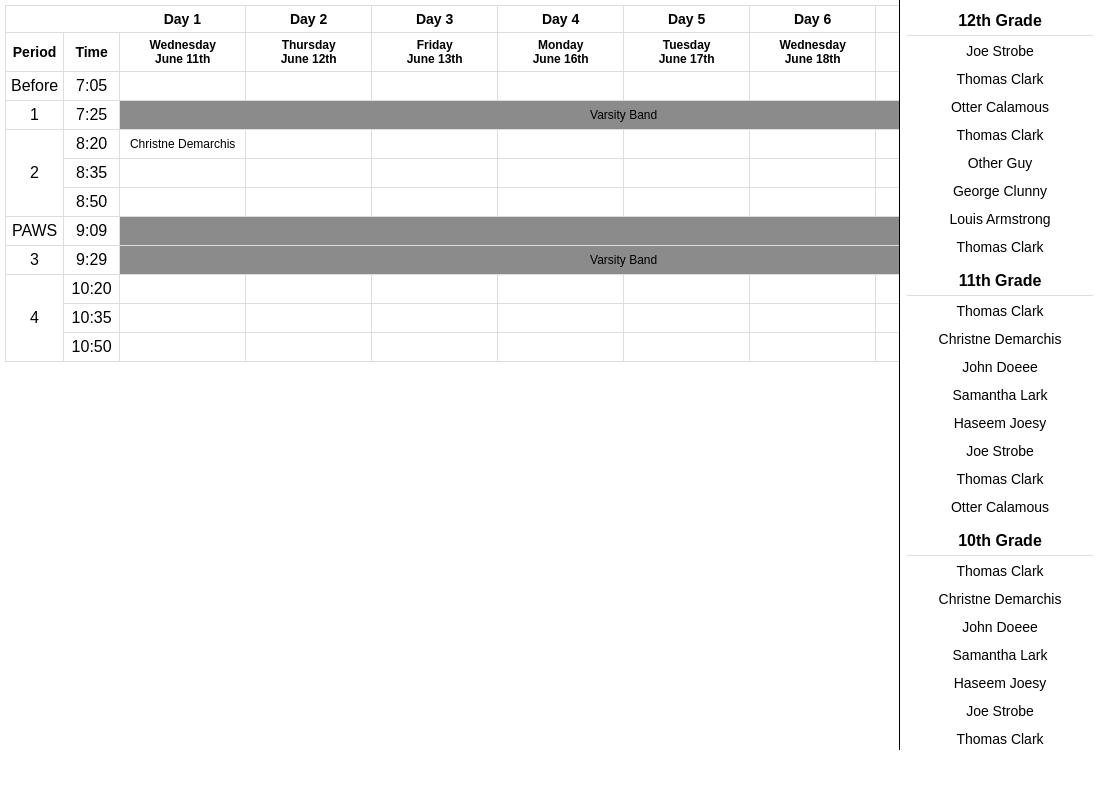
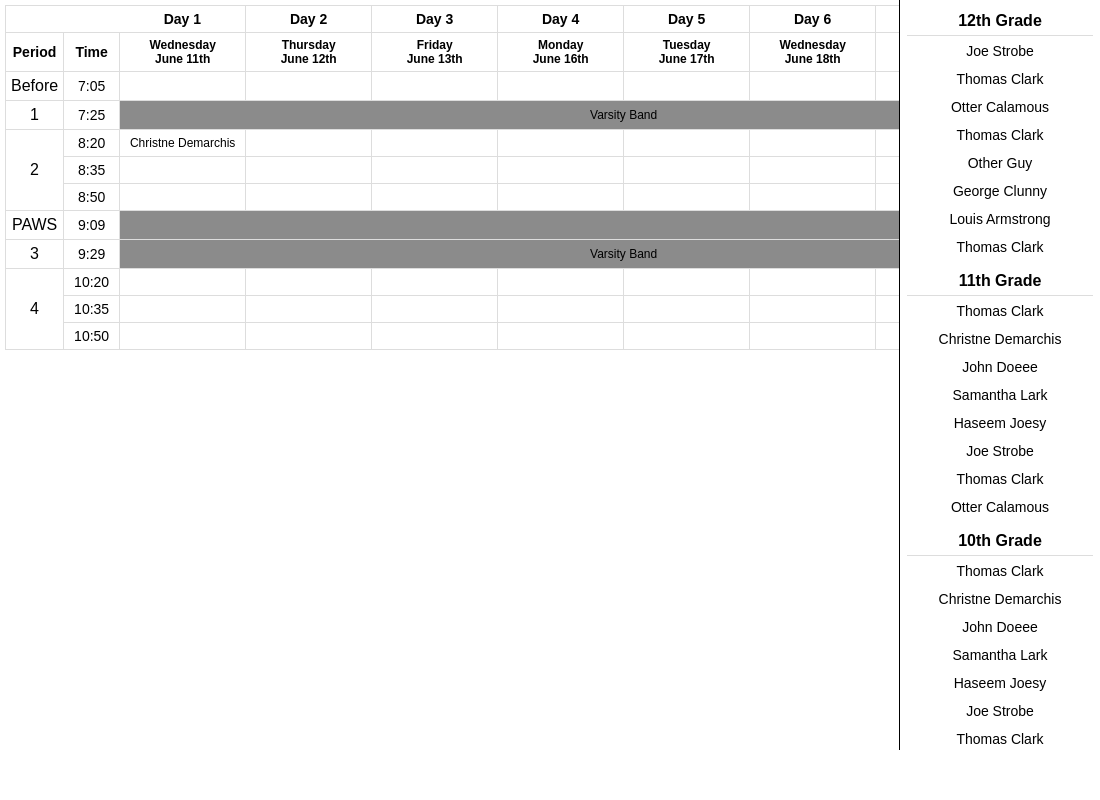
Before and after one commit to moltom/Scheduler, an Electron app: page old_index.html in a window 1100 px wide. Drawn offline with Linux system fonts and the light colour scheme; no server answers.

```diff
--- a/style.css
+++ b/style.css
@@ -99,10 +99,16 @@
     min-width: 45px;
 }
 
-#time_table tbody td:nth-child(-n+2) {
+#time_table tbody td:first-child{
     width: 45px;
     min-width: 45px;
-    font-size: 100%;
+    font-size: 16px;
+}
+
+#time_table tbody td:nth-child(2){
+    width: 45px;
+    min-width: 45px;
+    font-size: 14px;
 }
 
 #time_table tbody td:nth-child(n+3){
```
Also changed, not shown: schedule1.xml (+4 -4 lines), tablectrl.js (+2 -5 lines).
